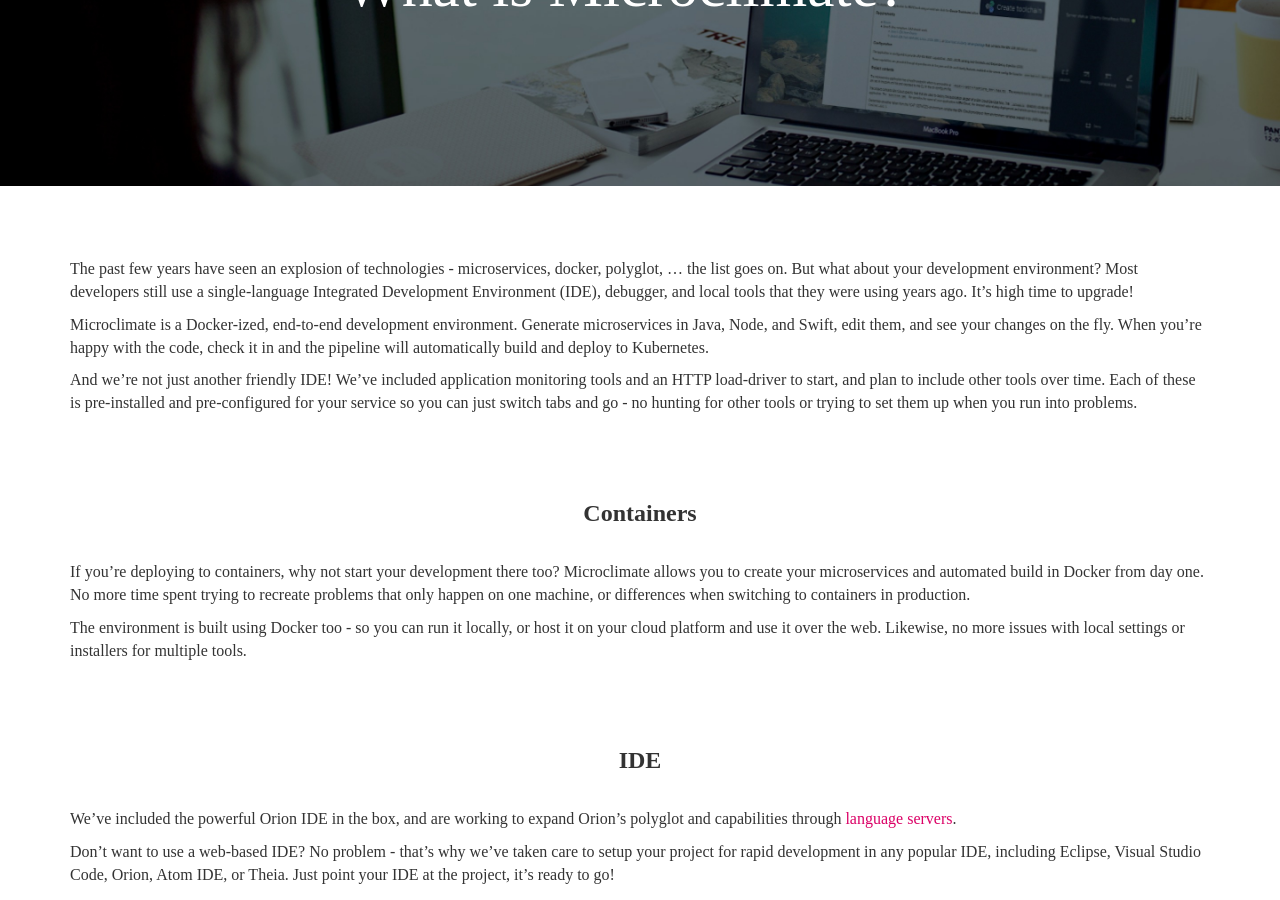
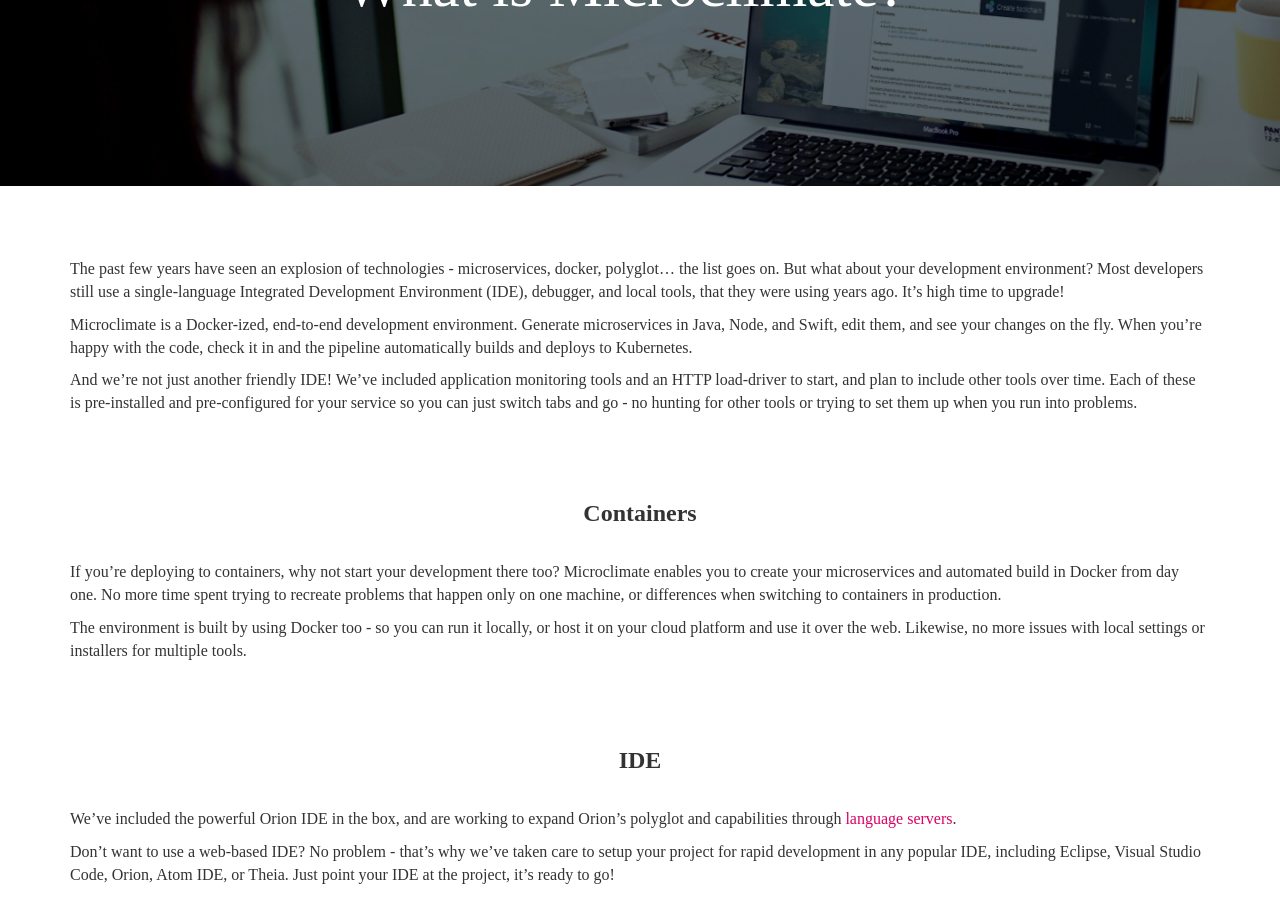
Before and after one commit to microclimate-dev2ops/microclimate-dev2ops.github.io, a Jekyll site: the page built from docPages/what-is.md, in a window 1280 px wide and 900 px high, scrolled down 214 px. Built offline with Jekyll 4.4.1, drawn with Linux system fonts in a browser that asks for light colours; nearby versions of some CDN libraries; some web fonts are replaced.

Commit message:
Tidy and edit
update to standardise capitals etc

```diff
--- a/docPages/what-is.md
+++ b/docPages/what-is.md
@@ -7,18 +7,18 @@
 ---
 
 
-The past few years have seen an explosion of technologies - microservices, docker, polyglot, ... the list goes on. But what about your development environment? Most developers still use a single-language Integrated Development Environment (IDE), debugger, and local tools that they were using years ago. It's high time to upgrade!
+The past few years have seen an explosion of technologies - microservices, docker, polyglot... the list goes on. But what about your development environment? Most developers still use a single-language Integrated Development Environment (IDE), debugger, and local tools, that they were using years ago. It's high time to upgrade!
 
-Microclimate is a Docker-ized, end-to-end development environment. Generate microservices in Java, Node, and Swift, edit them, and see your changes on the fly. When you're happy with the code, check it in and the pipeline will automatically build and deploy to Kubernetes.
+Microclimate is a Docker-ized, end-to-end development environment. Generate microservices in Java, Node, and Swift, edit them, and see your changes on the fly. When you're happy with the code, check it in and the pipeline automatically builds and deploys to Kubernetes.
 
 And we're not just another friendly IDE! We've included application monitoring tools and an HTTP load-driver to start, and plan to include other tools over time. Each of these is pre-installed and pre-configured for your service so you can just switch tabs and go - no hunting for other tools or trying to set them up when you run into problems.
 
 
 ## Containers
 
-If you're deploying to containers, why not start your development there too? Microclimate allows you to create your microservices and automated build in Docker from day one. No more time spent trying to recreate problems that only happen on one machine, or differences when switching to containers in production.
+If you're deploying to containers, why not start your development there too? Microclimate enables you to create your microservices and automated build in Docker from day one. No more time spent trying to recreate problems that happen only on one machine, or differences when switching to containers in production.
 
-The environment is built using Docker too - so you can run it locally, or host it on your cloud platform and use it over the web. Likewise, no more issues with local settings or installers for multiple tools.
+The environment is built by using Docker too - so you can run it locally, or host it on your cloud platform and use it over the web. Likewise, no more issues with local settings or installers for multiple tools.
 
 
 ## IDE
```
